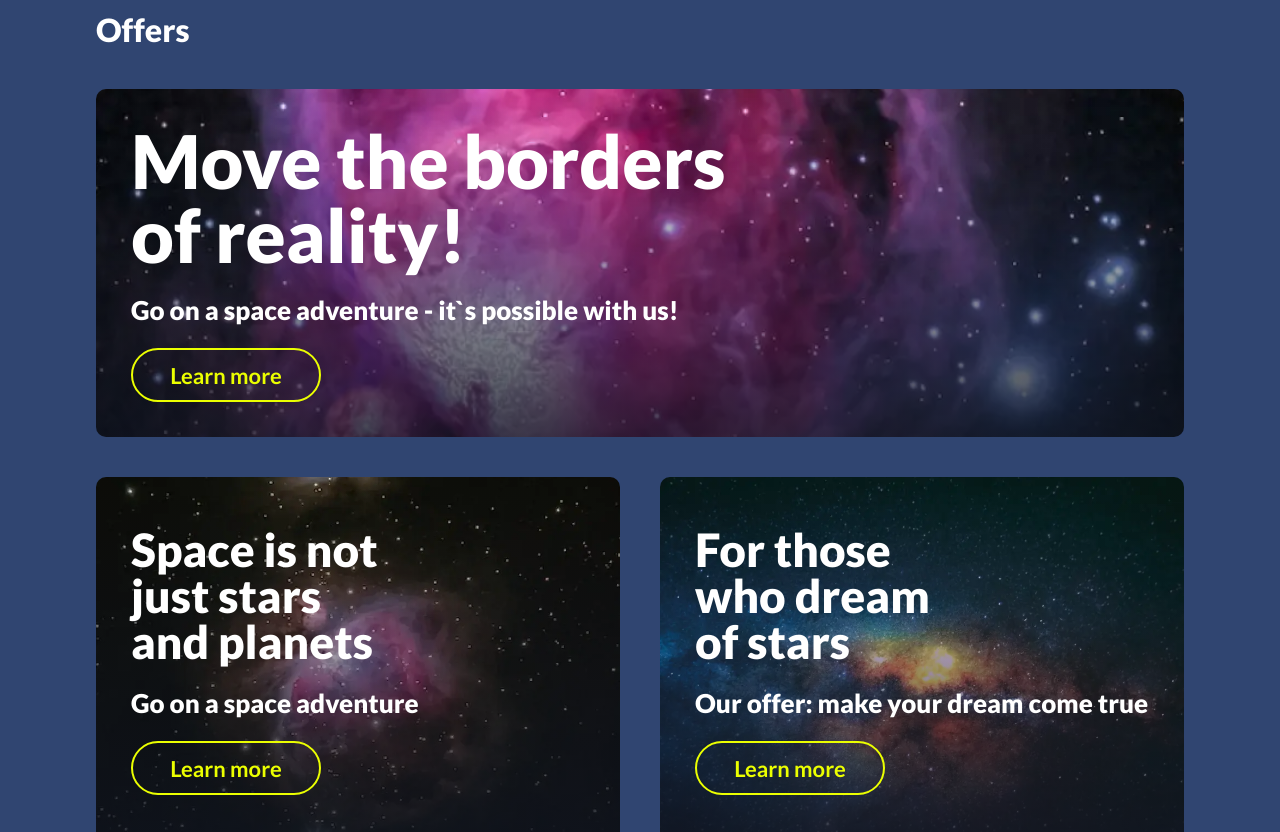
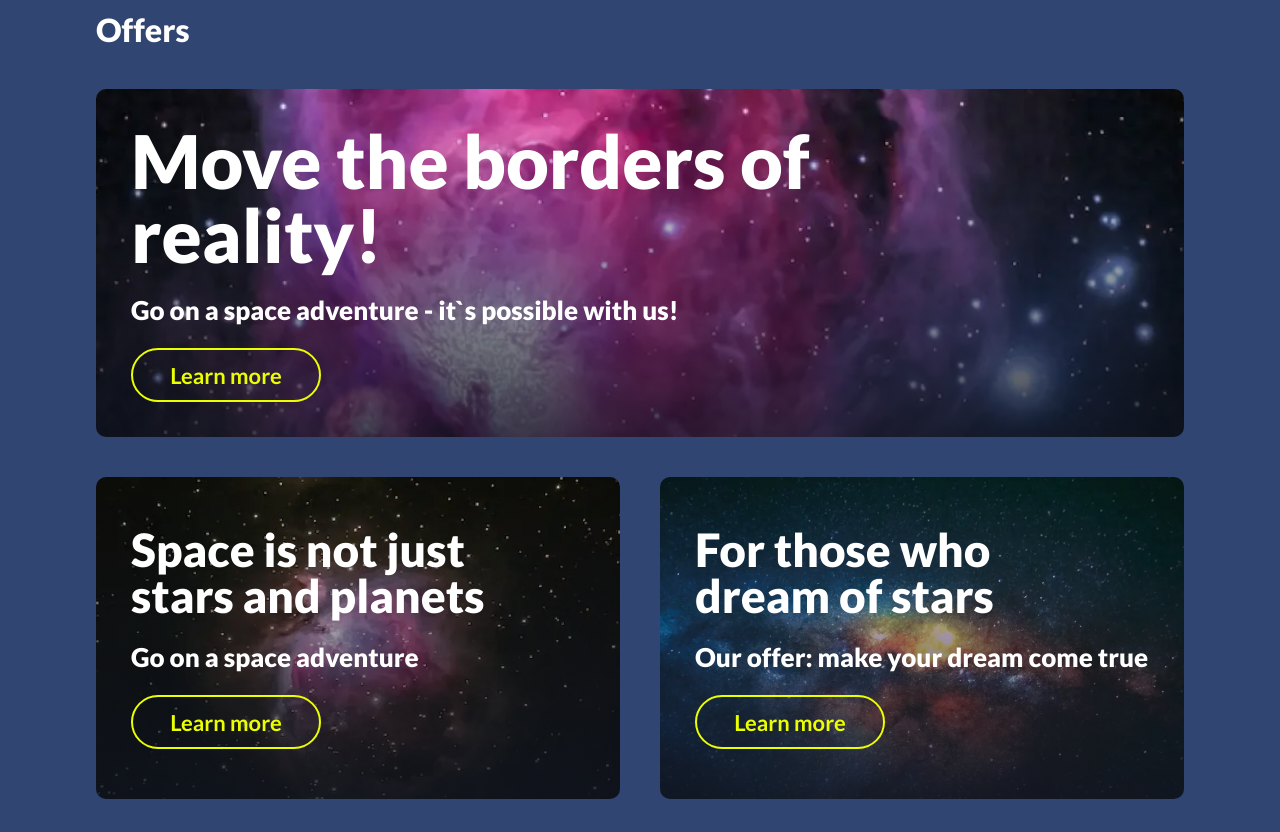
Before and after one commit to glinkinzhenya/softswiss-test, a React (Create React App) app: page / in a window 1280 px wide. Shown: the part 620-1452 px from the top of the page. Built offline with nearby package versions, Linux system fonts and the light colour scheme.

Commit message:
finish Tablet

```diff
--- a/src/components/Banner/Banner.scss
+++ b/src/components/Banner/Banner.scss
@@ -5,34 +5,58 @@
   border-radius: 10px;
   width: 100%;
   background-size: cover;
-    background-position: center;
-    background-repeat: no-repeat;
+  background-position: center;
+  background-repeat: no-repeat;
+  height: 100%;
+  display: flex;
+  flex-direction: column;
+  justify-content: flex-end;
 
   &--big {
     padding: 35px;
+
+    @include respond-to-desktop {
+      padding: 26px;
+      height: 370px;
+    }
   }
 
   &--small {
     padding: 50px 35px;
+
+    @include respond-to-desktop {
+      padding: 26px;
+    }
   }
 
   &__title {
     font-weight: $font-w-semibold;
-    width: 60%;
+    width: 80%;
     line-height: 100%;
     margin-bottom: 22px;
 
     &--big {
-      font-size: $font-size-xxl-big;
+      font-size: $font-size-5xl;
+
+      @include respond-to-desktop {
+        font-size: $font-size-3xl-tab;
+      }
     }
     &--small {
-      font-size: $font-size-xl-big;
+      font-size: $font-size-3xl;
+      @include respond-to-desktop {
+        font-size: $font-size-3xl-tab;
+      }
     }
   }
 
   &__description {
     font-weight: $font-w-semibold;
-    font-size: $font-size-lg-big;
+    font-size: $font-size-xl;
     margin-bottom: 22px;
+
+       @include respond-to-desktop {
+        font-size: $font-size-sm-tab;
+      }
   }
 }
--- a/src/components/Button/Button.scss
+++ b/src/components/Button/Button.scss
@@ -24,6 +24,12 @@
     border: 2px solid $color-secondary;
     color: $color-secondary;
 
+    @include respond-to-desktop {
+      width: 161px;
+      height: 33px;
+      font-size: $font-size-sm-tab;
+    }
+
     &:hover {
       background-color: transparent;
       border: 2px solid rgba($color-secondary, 0.6);
--- a/src/components/Footer/Footer.scss
+++ b/src/components/Footer/Footer.scss
@@ -23,7 +23,7 @@
   }
 
   &__heading {
-    font-size: $font-size-md;
+    font-size: $font-size-sm;
     font-weight: $font-w-semibold;
     color: $color-secondary;
   }
--- a/src/components/Header/Header.scss
+++ b/src/components/Header/Header.scss
@@ -5,14 +5,14 @@
   background-color: $color-black;
 
   &__container {
-    max-width: 1128px;
+     max-width: 1148px;
     height: 80px;
     margin-left: auto;
     margin-right: auto;
     display: flex;
     justify-content: space-between;
     align-items: center;
-    padding: 0 20px;
+    padding: 0 30px;
   }
 
   &__logo {
@@ -28,7 +28,7 @@
     }
 
     &-link {
-      font-size: $font-size-md;
+      font-size: $font-size-sm;
       text-decoration: none;
       color: $color-white;
 
--- a/src/components/Hero/Hero.scss
+++ b/src/components/Hero/Hero.scss
@@ -15,20 +15,35 @@ $bg-image-2x: '../../assets/bg-space-hero@2x.webp';
   display: flex;
   justify-content: center;
 
+   @include respond-to-desktop {
+       height: 420px;
+    }
+
   &__container {
-    max-width: 1128px;
+     max-width: 1148px;
     width: 100%;
-    padding: 0 20px;
+    padding: 0 30px;
     display: flex;
     align-items: center;
     justify-content: space-between;
   }
 
+  &__image-container {
+    @include respond-to-desktop {
+      margin-right: -120px;
+    }
+  }
+
   &__heading {
     font-weight: $font-w-semibold;
-    font-size: $font-size-xxl;
+    font-size: $font-size-4xl;
     margin-bottom: 22px;
     line-height: 100%;
+
+    @include respond-to-desktop {
+      font-size: $font-size-2xl-tab;
+      width: 70%;
+    }
 
     &--accent {
       color: $color-primary;
@@ -37,8 +52,12 @@ $bg-image-2x: '../../assets/bg-space-hero@2x.webp';
 
   &__text {
     font-weight: $font-w-semibold;
-    font-size: $font-size-xl;
+    font-size: $font-size-2xl;
     margin-bottom: 22px;
+
+    @include respond-to-desktop {
+      font-size: $font-size-lg-tab;
+    }
 
     &--accent {
       color: $color-secondary;
--- a/src/components/Offers/Offers.scss
+++ b/src/components/Offers/Offers.scss
@@ -3,14 +3,22 @@
 
 .offers {
   margin: 60px 0;
-  max-width: 1128px;
-  padding: 0 20px;
+  max-width: 1148px;
+  padding: 0 30px;
   margin-left: auto;
   margin-right: auto;
 
+  @include respond-to-desktop {
+    margin: 55px 0;
+  }
+
   &__title {
     font-weight: $font-w-semibold;
-    font-size: $font-size-xl;
+    font-size: $font-size-2xl;
+
+    @include respond-to-desktop {
+      font-size: $font-size-xl-tab;
+    }
   }
 
   &__list {
@@ -19,22 +27,36 @@
     gap: 40px;
     margin-bottom: 62px;
     margin-top: 40px;
+
+    @include respond-to-desktop {
+      margin-top: 30px;
+      gap: 30px;
+    }
   }
 
   &__list > :nth-child(3n + 1) {
     grid-column: 1 / -1;
+
+    @include respond-to-desktop {
+      grid-column: auto;
+    }
   }
 
   &__description {
     margin-top: 17px;
     font-weight: $font-w-main;
-    font-size: $font-size-lg-small;
+    font-size: $font-size-md;
     color: rgba(255, 255, 255, 0.6);
 
     max-height: 96px;
     overflow: hidden;
     position: relative;
     transition: max-height 0.3s ease;
+
+    @include respond-to-desktop {
+      margin-top: 13px;
+      font-size: $font-size-sm-tab;
+    }
   }
 
   &__checkbox {
@@ -54,11 +76,16 @@
     margin-top: 10px;
     color: $color-secondary;
     font-weight: $font-w-semibold;
-    font-size: $font-size-lg-small;
+    font-size: $font-size-md;
     cursor: pointer;
 
     &::after {
       content: 'Read more';
     }
+
+    @include respond-to-desktop {
+      margin-top: 20px;
+      font-size: $font-size-sm-tab;
+    }
   }
 }
--- a/src/styles/mixins.scss
+++ b/src/styles/mixins.scss
@@ -1,12 +1,19 @@
 @use 'variables';
 
-// @mixin font-w-bold {
-//   font-weight: 900;
-// }
-// @mixin font-w-semibold {
-//   font-weight: 800;
-// }
+@mixin respond-to-desktop {
+  @media (max-width: 1024px) {
+    @content;
+  }
+}
 
-// @mixin font-w-main {
-//   font-weight: 700;
-// }
+@mixin respond-to-tablet {
+  @media (max-width: 768px) {
+    @content;
+  }
+}
+
+@mixin respond-to-mobile {
+  @media (max-width: 350px) {
+    @content;
+  }
+}
--- a/src/styles/variables.scss
+++ b/src/styles/variables.scss
@@ -4,15 +4,22 @@ $color-primary: #ff70d9;
 $color-secondary: #ebff00;
 $color-bg: #304571;
 
-$font-size-sm: 14px;
-$font-size-md: 18px;
-$font-size-lg-small: 20px;
+$font-size-xs: 14px;
+$font-size-sm: 18px;
+$font-size-md: 20px;
 $font-size-lg: 22px;
-$font-size-lg-big: 26px;
-$font-size-xl: 32px;
-$font-size-xl-big: 46px;
-$font-size-xxl: 72px;
-$font-size-xxl-big: 74px;
+$font-size-xl: 26px;
+$font-size-2xl: 32px;
+$font-size-3xl: 46px;
+$font-size-4xl: 72px;
+$font-size-5xl: 74px;
+
+// --- Tablet ---
+$font-size-sm-tab: 16px;
+$font-size-lg-tab: 22px;
+$font-size-xl-tab: 24px;
+$font-size-3xl-tab: 40px;
+$font-size-2xl-tab: 48px;
 
 $font-w-bold: 900;
 $font-w-semibold: 800;
```
